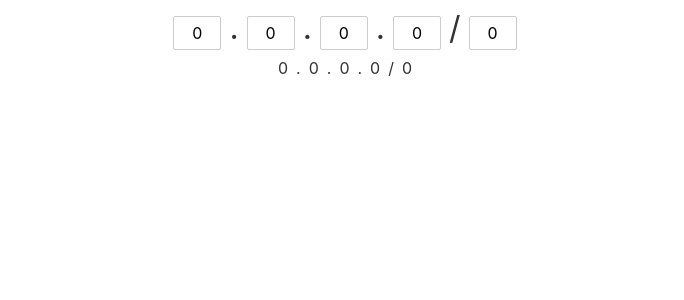
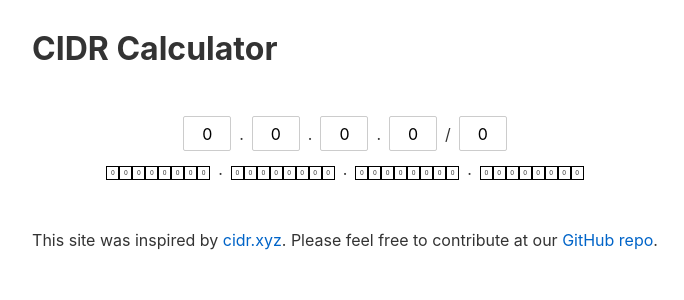
Before and after one commit to joelwaymack/cidr-calc, a Svelte app: page / in a window 1280 px wide. Shown: the top 300 px of the page, without its empty margins (295-979 px from the left). Built offline with nearby package versions, Linux system fonts and the light colour scheme.

Commit message:
Add bit representation.

```diff
--- a/src/App.svelte
+++ b/src/App.svelte
@@ -1,79 +1,29 @@
 <script lang="ts">
-	import Octet from './components/Octet.svelte';
+	import BinaryBlock from './components/BinaryBlock.svelte';
+	import CidrInput from './components/CidrInput.svelte';
+	import Footer from './components/Footer.svelte';
+	import Header from './components/Header.svelte';
 
-	let cidr = 	{
-		octet1: 0,
-		octet2: 0,
-		octet3: 0,
-		octet4: 0,
+	import type { Cidr } from './types';
+
+	let cidr : Cidr = {
+		octets: [0, 0, 0, 0],
 		mask: 0
-	};
-
-	const inputChange = (event) => {
-		const target = event.target.name;
-		let value = event.target.valueAsNumber;
-		console.log(value);
-		value = !value || value < 0 ? 0 : value;
-
-		if (target === 'mask') {
-			value = value > 32 ? 32 : value;
-		} else {
-			value = value > 255 ? 255 : value;
-		}
-		console.log(value);
-		cidr[target] = value;
 	};
 </script>
 
-<div class="ip">
-	<input type="number" name="octet1" bind:value={cidr.octet1} on:input={inputChange} />
-	<div class="dot">.</div>
-	<input type="number" name="octet2" bind:value={cidr.octet2} on:input={inputChange} />
-	<div class="dot">.</div>
-	<input type="number" name="octet3" bind:value={cidr.octet3} on:input={inputChange} />
-	<div class="dot">.</div>
-	<input type="number" name="octet4" bind:value={cidr.octet4} on:input={inputChange} />
-	<div class="dot">/</div>
-	<input type="number" name="mask" bind:value={cidr.mask} on:input={inputChange} />
+<div class="box">
+	<div class="content">
+		<Header />
+		<CidrInput bind:cidr={cidr} />
+		<BinaryBlock {cidr} />
+		<Footer />
+	</div>
 </div>
 
-<div class="ip">
-	<Octet value={cidr.octet1} />
-	<div>.</div>
-	<Octet value={cidr.octet2} />
-	<div>.</div>
-	<Octet value={cidr.octet3} />
-	<div>.</div>
-	<Octet value={cidr.octet4} />
-	<div>/</div>
-	<div>{cidr.mask}</div>
-</div>
-
-<style>
-	input {
-		width: 3rem;
-		text-align: center;
-	}
-
-	input::-webkit-outer-spin-button,
-	input::-webkit-inner-spin-button {
-		-webkit-appearance: none;
-		margin: 0;
-	}
-
-	input[type=number] {
-		-moz-appearance: textfield;
-	}
-
-	.ip {
+<style type="text/scss">
+	.box {
 		display: flex;
-		flex-wrap: wrap;
 		justify-content: center;
-		align-items: baseline;
-		gap: .5rem;
-	}
-
-	.dot {
-		font-size: 2rem;
 	}
 </style>
--- /dev/null
+++ b/src/components/BinaryBlock.svelte
@@ -0,0 +1,25 @@
+<script lang="ts">
+    import type { Cidr } from '../types';
+    import BinaryOctet from './BinaryOctet.svelte';
+
+    export let cidr: Cidr;
+</script>
+
+<div class="binary-block">
+    {#each cidr.octets as o, octet}
+        <BinaryOctet {cidr} {octet} />
+        {#if octet != cidr.octets.length - 1}
+            <div>.</div>
+        {/if}
+    {/each}
+</div>
+
+<style>
+	.binary-block {
+		display: flex;
+		flex-wrap: wrap;
+		justify-content: center;
+		align-items: baseline;
+		gap: .5rem;
+	}
+</style>
--- /dev/null
+++ b/src/components/BinaryOctet.svelte
@@ -0,0 +1,36 @@
+<script lang="ts">
+    import type { Cidr } from "../types";
+
+    export let cidr: Cidr;
+    export let octet: number;
+
+    const convertToBinary = (number: number): string => {
+        let binary = '';
+        for(let bit = 0; bit < 8; bit++) {
+            binary += ((number & (1 << (7 - bit))) >> (7 - bit));
+        }
+        return binary;
+    };
+
+    $: binary = convertToBinary(cidr.octets[octet]);
+</script>
+
+<ol>
+    {#each binary as bit}
+        <li>{bit}</li>
+    {/each}
+</ol>
+
+<style type="text/scss">
+    ol {
+        padding-inline-start: 0;
+        font-size: 6px;
+
+        li {
+            display: inline;
+            border: 1px black solid;
+            list-style-type: none;
+            padding: 0.4em 0.6em;
+        }
+    }
+</style>
--- a/src/components/CidrInput.svelte
+++ b/src/components/CidrInput.svelte
@@ -1,11 +1,55 @@
-<!-- <div class="ip">
-	<input type="number" name="octet1" bind:value={cidr.octet1} on:input={inputChange} />
-	<div class="dot">.</div>
-	<input type="number" name="octet2" bind:value={cidr.octet2} on:input={inputChange} />
-	<div class="dot">.</div>
-	<input type="number" name="octet3" bind:value={cidr.octet3} on:input={inputChange} />
-	<div class="dot">.</div>
-	<input type="number" name="octet4" bind:value={cidr.octet4} on:input={inputChange} />
-	<div class="dot">/</div>
+<script lang="ts">
+	import type { Cidr } from '../types';
+
+	export let cidr: Cidr;
+
+	const inputChange = (event) => {
+		const target = event.target.name;
+		let value = event.target.valueAsNumber;
+		value = !value || value < 0 ? 0 : value;
+
+		if (target === 'mask') {
+			value = value > 32 ? 32 : value;
+			cidr.mask = value;
+		} else {
+			value = value > 255 ? 255 : value;
+			cidr.octets[target] = value;
+		}
+	};
+</script>
+
+<div class="cidr-input">
+	{#each cidr.octets as o, octet}
+		<input type="number" name={octet.toString()} bind:value={cidr.octets[octet]} on:input={inputChange} />
+		{#if octet != cidr.octets.length - 1}
+			<div>.</div>
+		{/if}
+	{/each}
+	<div>/</div>
 	<input type="number" name="mask" bind:value={cidr.mask} on:input={inputChange} />
-</div> -->
+</div>
+
+<style>
+	input {
+		width: 3rem;
+		text-align: center;
+	}
+
+	input::-webkit-outer-spin-button,
+	input::-webkit-inner-spin-button {
+		-webkit-appearance: none;
+		margin: 0;
+	}
+
+	input[type=number] {
+		-moz-appearance: textfield;
+	}
+
+	.cidr-input {
+		display: flex;
+		flex-wrap: wrap;
+		justify-content: center;
+		align-items: baseline;
+		gap: .5em;
+	}
+</style>
--- /dev/null
+++ b/src/components/Footer.svelte
@@ -0,0 +1,9 @@
+<footer>
+    This site was inspired by <a href="https://cidr.xyz">cidr.xyz</a>. Please feel free to contribute at our <a href="https://github.com/joelwaymack/cidr-calc">GitHub repo</a>.
+</footer>
+
+<style type="text/scss">
+	footer {
+        margin-top: 3em;
+    }
+</style>
--- /dev/null
+++ b/src/components/Header.svelte
@@ -0,0 +1,9 @@
+<header>
+    <h1>CIDR Calculator</h1>
+</header>
+
+<style type="text/scss">
+	header {
+        margin-bottom: 3em;
+    }
+</style>
--- a/src/components/Octet.svelte
+++ /dev/null
@@ -1,7 +0,0 @@
-<script>
-    export let value = 0;
-</script>
-
-<div>
-    {value}
-</div>
--- /dev/null
+++ b/src/types/cidr.ts
@@ -0,0 +1,4 @@
+export interface Cidr {
+    octets: number[];
+    mask: number;
+}
--- /dev/null
+++ b/src/types/index.ts
@@ -0,0 +1,3 @@
+import type { Cidr } from './cidr';
+
+export type { Cidr };
```
Also changed, not shown: src/styles.scss (added).
